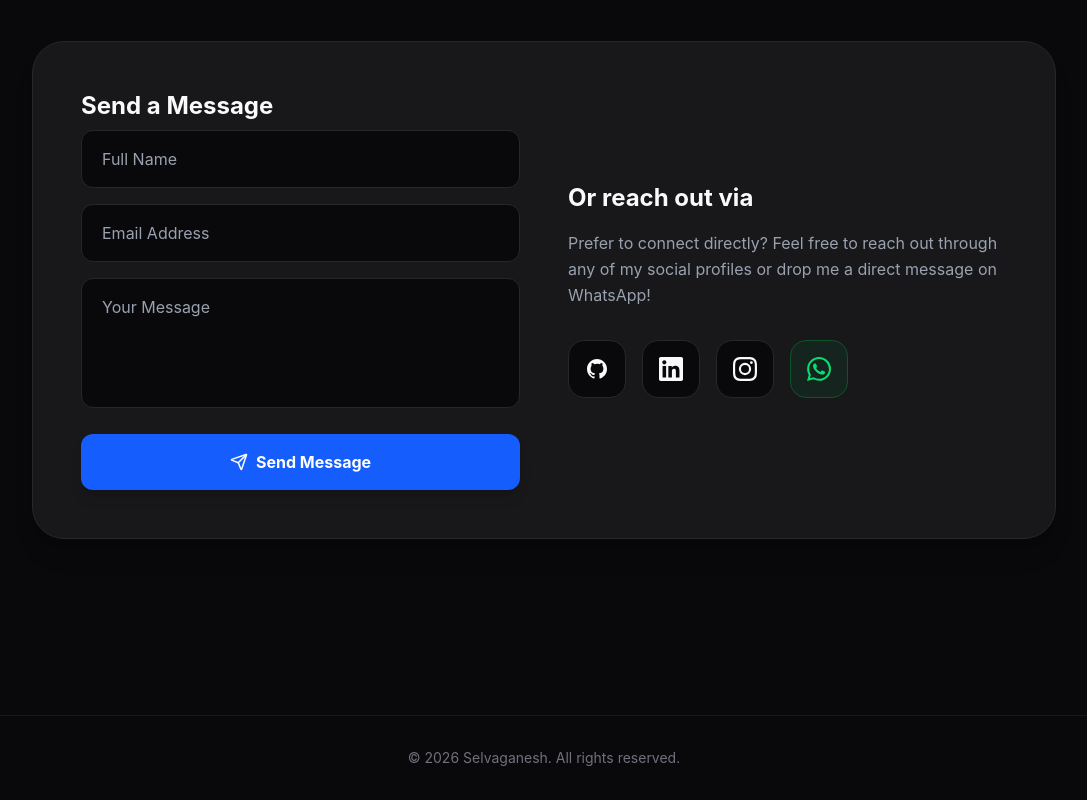
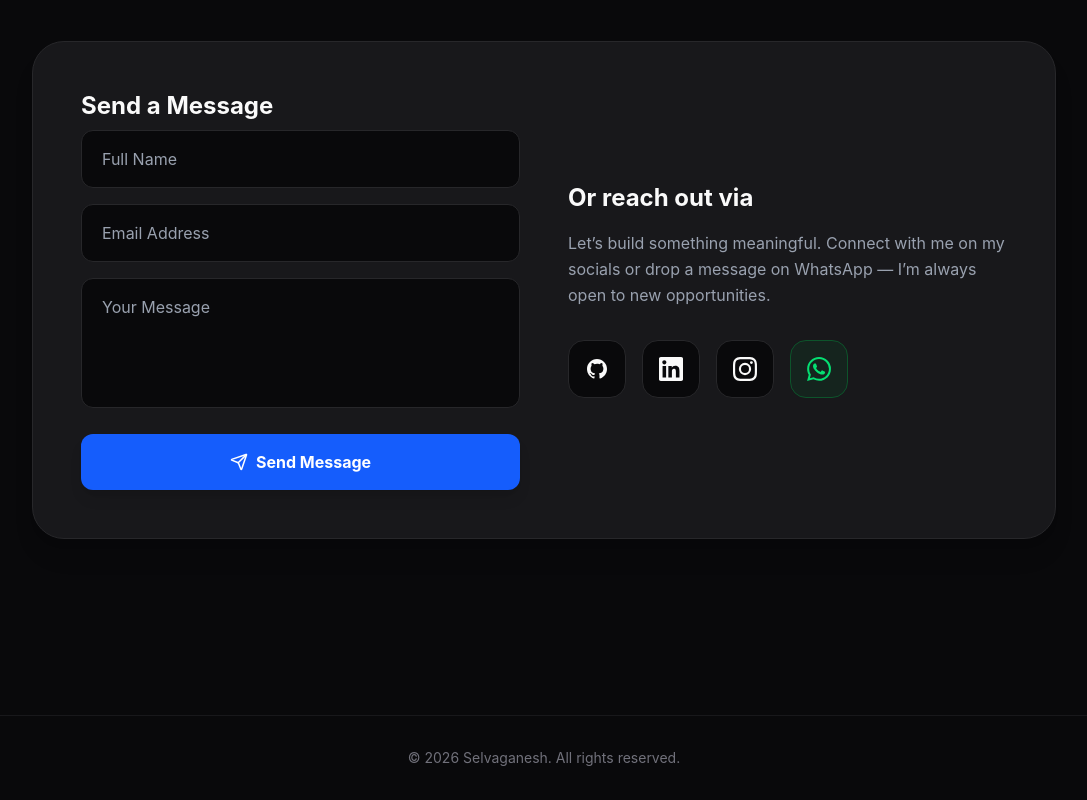
Before and after one commit to iamselva3/Portfolio, a React (Vite) app: page / in a window 1280 px wide. Shown: the part 3391-4191 px from the top of the page, without its empty margins (96-1183 px from the left). Built offline with nearby package versions, Linux system fonts and the light colour scheme.

Commit message:
contact bio changed

```diff
--- a/src/components/sections/Contact.jsx
+++ b/src/components/sections/Contact.jsx
@@ -90,7 +90,8 @@ export default function Contact() {
           <div className="space-y-4">
             <h3 className="text-2xl font-bold">Or reach out via</h3>
             <p className="text-gray-600 dark:text-gray-400 leading-relaxed">
-              Prefer to connect directly? Feel free to reach out through any of my social profiles or drop me a direct message on WhatsApp!
+             Let’s build something meaningful.
+Connect with me on my socials or drop a message on WhatsApp — I’m always open to new opportunities.
             </p>
           </div>
 
```
